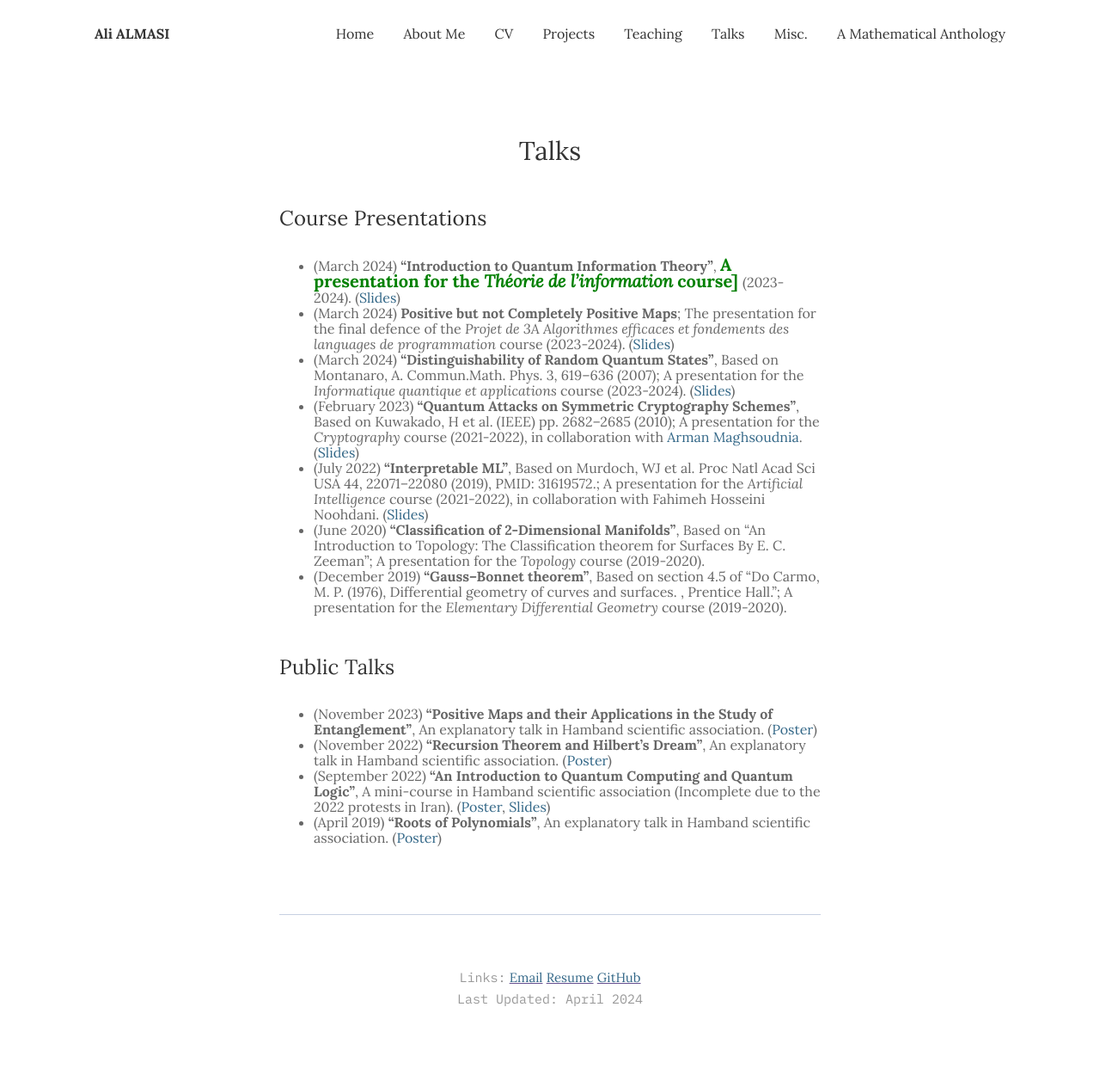
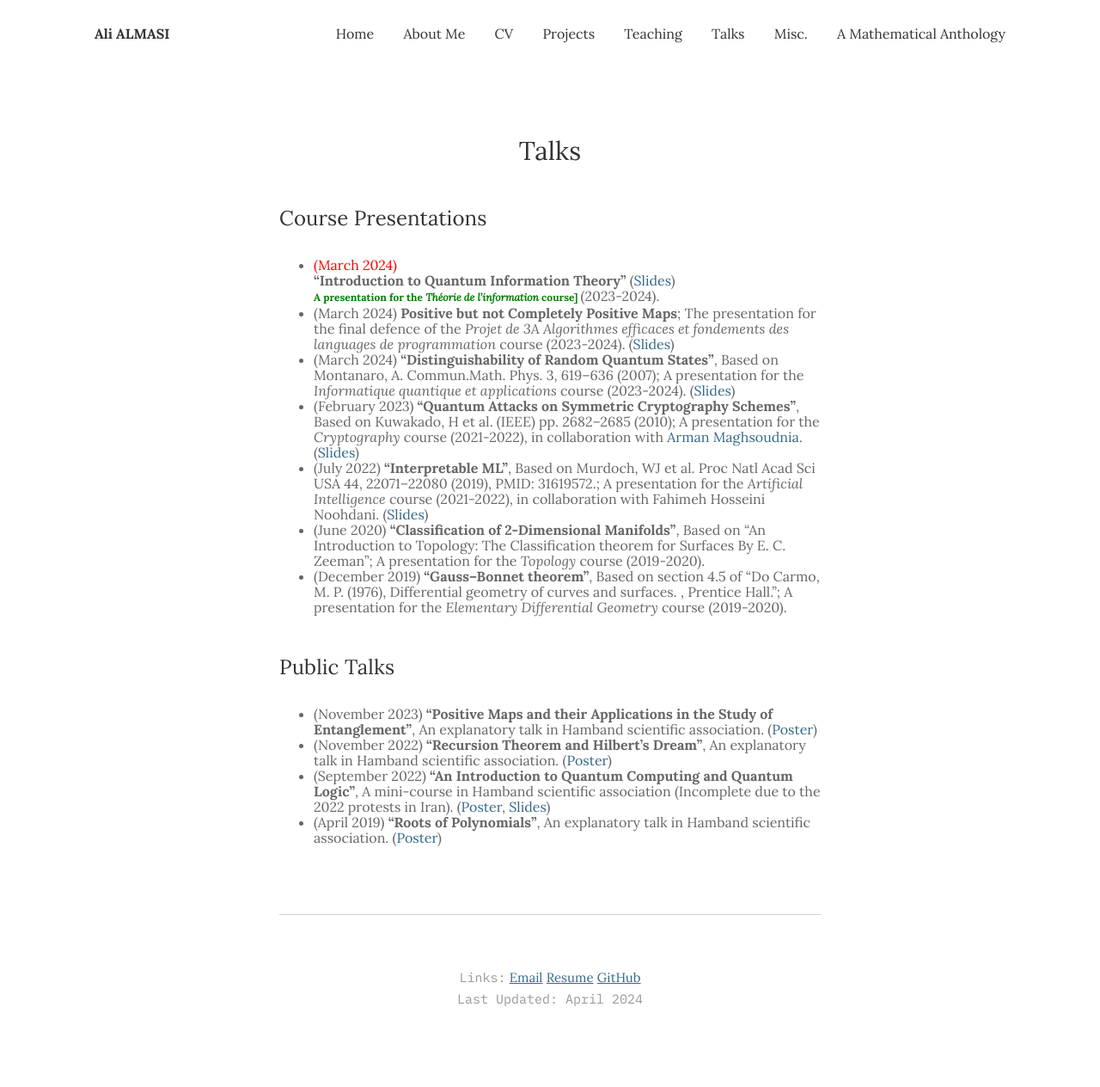
Before and after one commit to ali-almasi/ali-almasi.github.io, a Jekyll site: the page built from _pages/5_talks.md, in a window 1280 px wide. Shown: the whole page at 86% size. Built offline with Jekyll 4.4.1, drawn with Linux system fonts in a browser that asks for light colours.

Commit message:
Update 5_talks.md

```diff
--- a/_pages/5_talks.md
+++ b/_pages/5_talks.md
@@ -5,9 +5,11 @@ permalink: /talks/
 image:
 ---
 ### Course Presentations
-*   (March 2024) **"Introduction to Quantum Information Theory"**, <span style="color:green;font-weight:700;font-size:20px">
+*   <span style="color:red">(March 2024)</span>\
+   **"Introduction to Quantum Information Theory"** ([Slides](/assets/talks_materials/Intro_QIT/Intro_to_QIT.pdf))\
+     <span style="color:green;font-weight:700;font-size:12px">
     A presentation for the *Théorie de l'information* course]
-</span>(2023-2024). ([Slides](/assets/talks_materials/Intro_QIT/Intro_to_QIT.pdf))
+</span>(2023-2024).
  *   (March 2024) **Positive but not Completely Positive Maps**; The presentation for the final defence of the *Projet de 3A Algorithmes efficaces et fondements des languages de programmation* course (2023-2024). ([Slides](/assets/projects_materials/pncp/PnCP_defence.pdf))
  *   (March 2024) **"Distinguishability of Random Quantum States"**, Based on Montanaro, A. Commun.Math. Phys. 3, 619–636 (2007); A presentation for the *Informatique quantique et applications* course (2023-2024). ([Slides](/assets/talks_materials/Discrimination_of_random_states/discrimination_of_random_states_slides.pdf))
  *   (February 2023) **"Quantum Attacks on Symmetric Cryptography Schemes"**, Based on Kuwakado, H et al. (IEEE) pp. 2682–2685 (2010); A presentation for the *Cryptography* course (2021-2022), in collaboration with [Arman Maghsoudnia](https://people.epfl.ch/arman.maghsoudnia). ([Slides](/assets/talks_materials/QAttacks_symmetric/QAttacks_symmetric.pdf))
```
